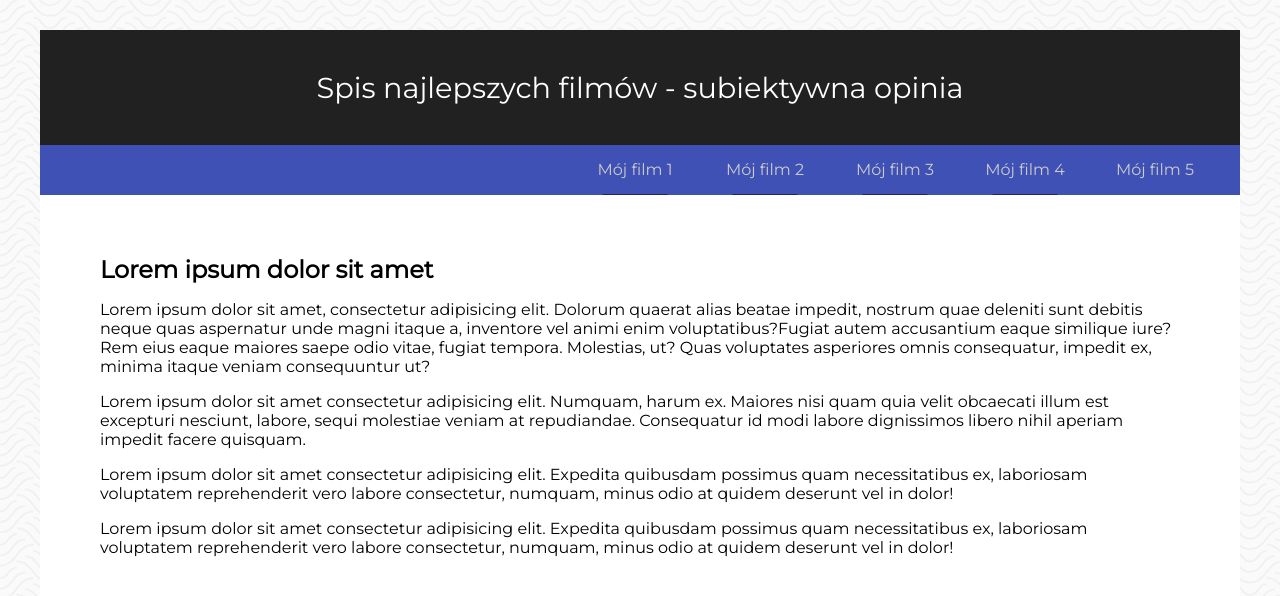
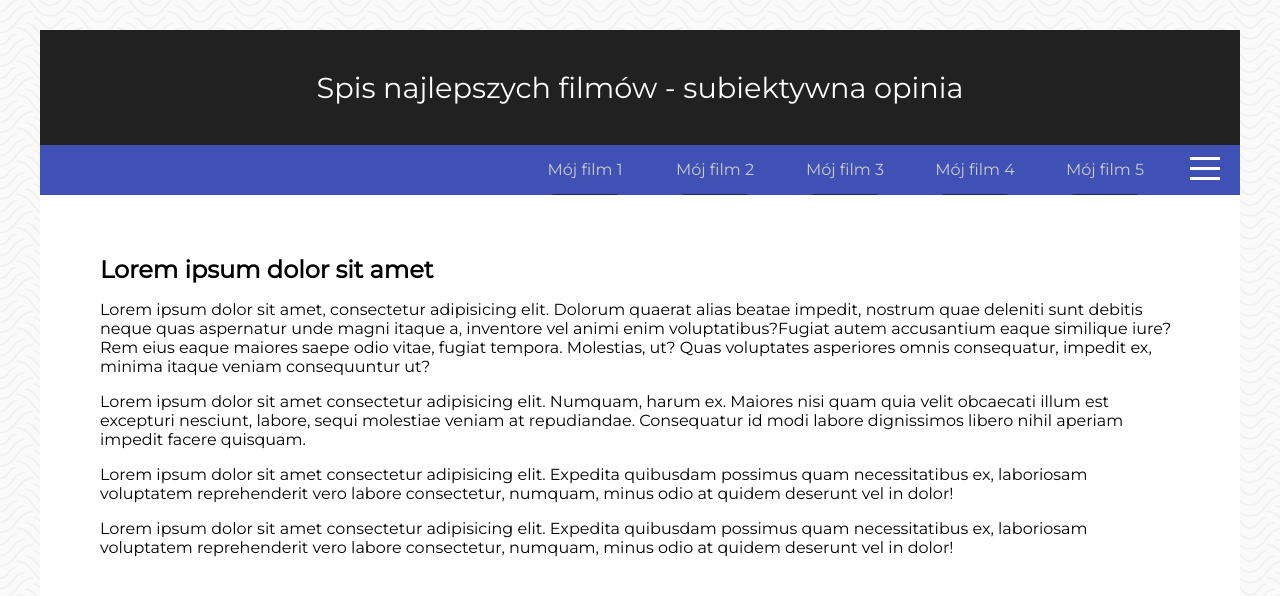
Before and after one commit to jakubnakielski/School-Lessons, a plain HTML site: page index.html in a window 1280 px wide. Shown: the top 596 px of the page. Drawn offline with Linux system fonts and the light colour scheme.

Commit message:
Minor fix

```diff
--- a/index.html
+++ b/index.html
@@ -19,9 +19,10 @@
         </p>
       </header>
       <main class="main">
-        <nav class="menu">
-          <li class="menu__item">
-            <a class="menu__link" href="#">Mój film 1</a>
+        <nav class="menu" >
+
+          <li class="menu__item" id="menu">
+            <a class="menu__link" id="menu__link" href="#">Mój film 1</a>
           </li>
           <li class="menu__item">
             <a class="menu__link" href="#">Mój film 2</a>
@@ -36,6 +37,7 @@
             <a class="menu__link" href="#">Mój film 5</a>
           </li>
 
+          <div class="menu__hamburgerContainer" id="hamburger"><div class="menu__hamburger"></div></div>
         </nav>
         <article class="article">
           <h2 class="arcticle__header">Lorem ipsum dolor sit amet</h2>
@@ -75,5 +77,6 @@
         Jakub Nakielski Inc. &copy; Wszelkie prace zastrzeżone
       </footer>
     </div>
+    <script src="script.js"></script>
   </body>
 </html>
--- a/main.css
+++ b/main.css
@@ -42,6 +42,7 @@ body {
   list-style: none;
   text-align: center;
   position: relative;
+  transition: 0.5s;
 }
 .menu__item:not(:last-child)::after {
   content: "";
@@ -141,9 +142,46 @@ body {
     margin: 0;
     height: 100%;
   }
+  .menu__hamburgerContainer {
+    margin: 10px 20px 0 0;
+    cursor: pointer;
+    /* width: 50px;
+    height: 50px; */
+  }
+  .menu__hamburger {
+    display: inline-block;
+    position: relative;
+    width: 30px;
+    height: 3px;
+    background: #fff;
+  }
+
+  .menu__hamburger::after,
+  .menu__hamburger::before {
+    content: "";
+    position: absolute;
+    left: 0;
+    width: 30px;
+    height: 3px;
+    background: #fff;
+  }
+  .menu__hamburger::after {
+    bottom: -10px;
+  }
+
+  .menu__hamburger::before {
+    top: -10px;
+  }
 
   .article {
     width: 100%;
-    height: u;
   }
 }
+
+.toggleMenu {
+  transition: 0.5s;
+  transform: translateX(-700px);
+}
+.toggleColor {
+  color: black;
+}
--- /dev/null
+++ b/script.js
@@ -0,0 +1,11 @@
+const style = document.createElement("style");
+document.head.appendChild(style);
+
+const hamburger = document.getElementById("hamburger");
+const menu = document.getElementById("menu");
+const menuLink = document.getElementById("menu__link");
+hamburger.addEventListener("click", () => {
+  console.log(menu.firstElementChild);
+  menu.classList.toggle("toggleMenu");
+  menu.firstElementChild.classList.toggle("toggleColor");
+});
```
